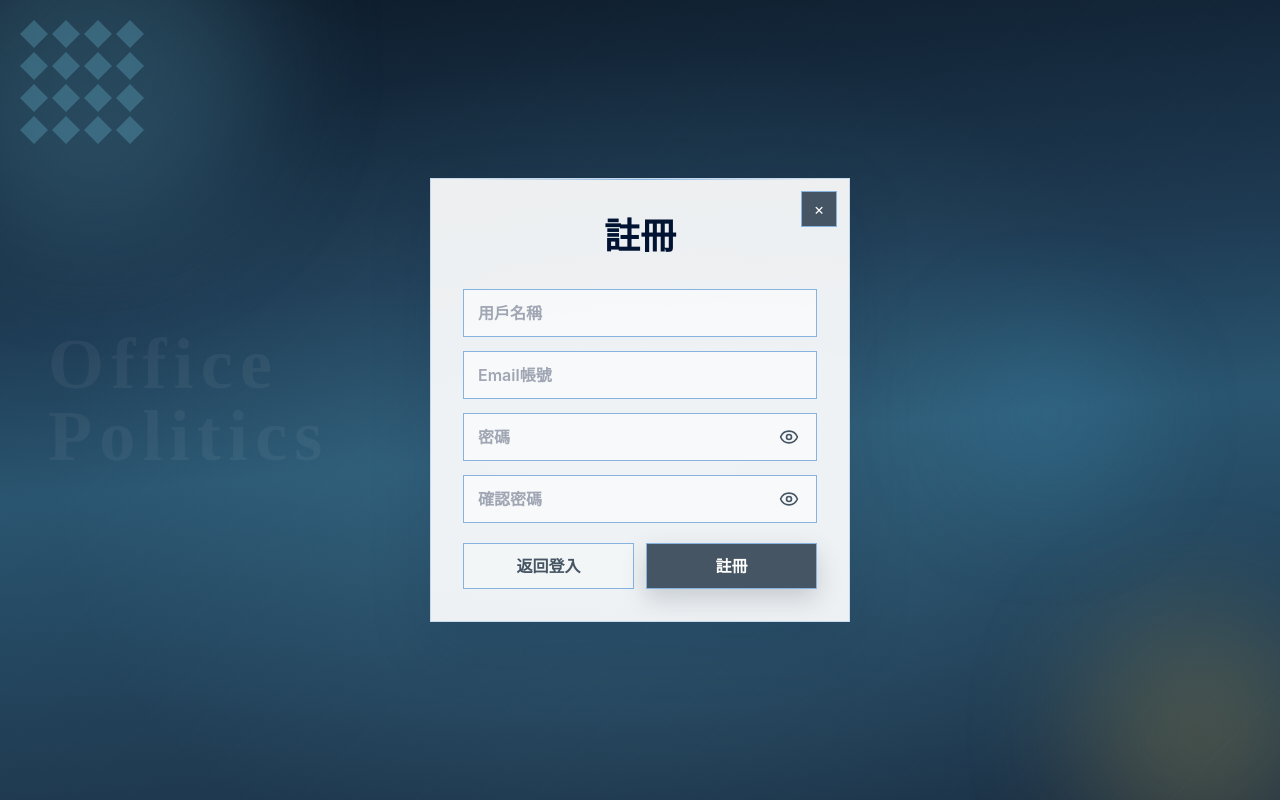
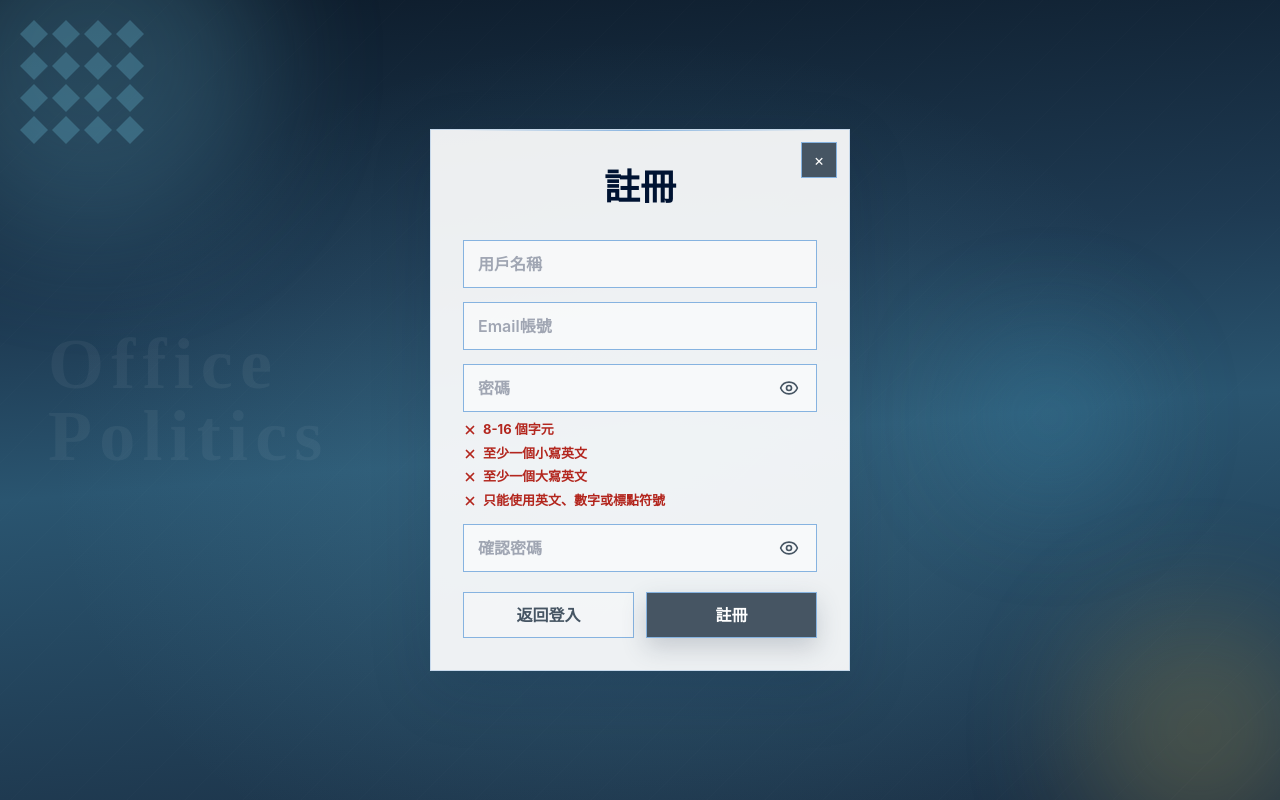
Before and after one commit to Office-Politics-Game/Office-Politics-Game, a Vue app: page /register in a window 1280 px wide. Built offline with nearby package versions, Linux system fonts and the light colour scheme; no server answers.

Commit message:
feat: 新增密碼重設表單驗證

```diff
--- a/src/components/register/RegisterPage.vue
+++ b/src/components/register/RegisterPage.vue
@@ -78,6 +78,7 @@
           <EyeOff v-if="showPassword" class="password-toggle__icon" />
           <Eye v-else class="password-toggle__icon" />
         </button>
+        <PasswordRuleList :password="form.password" />
         <p v-if="passwordError" class="login-error" role="alert">
           {{ passwordError }}
         </p>
@@ -177,6 +178,8 @@
 import { reactive, ref, onBeforeUnmount } from "vue"
 import { useAuthStore } from "@/stores/authStore.js"
 import { Eye, EyeOff } from "lucide-vue-next"
+import { getPasswordError } from "@/utils/passwordRules.js"
+import PasswordRuleList from "@/components/login/PasswordRuleList.vue"
 
 const authStore = useAuthStore()
 const emit = defineEmits(["close", "back-login", "register-success"])
@@ -231,7 +234,7 @@ function validateRegisterForm() {
     accountError.value = ""
   }
 
-  passwordError.value = form.password.trim() ? "" : "請輸入密碼"
+  passwordError.value = getPasswordError(form.password.trim())
 
   if (!form.confirmPassword.trim()) {
     confirmPasswordError.value = "請再次輸入密碼"
```
